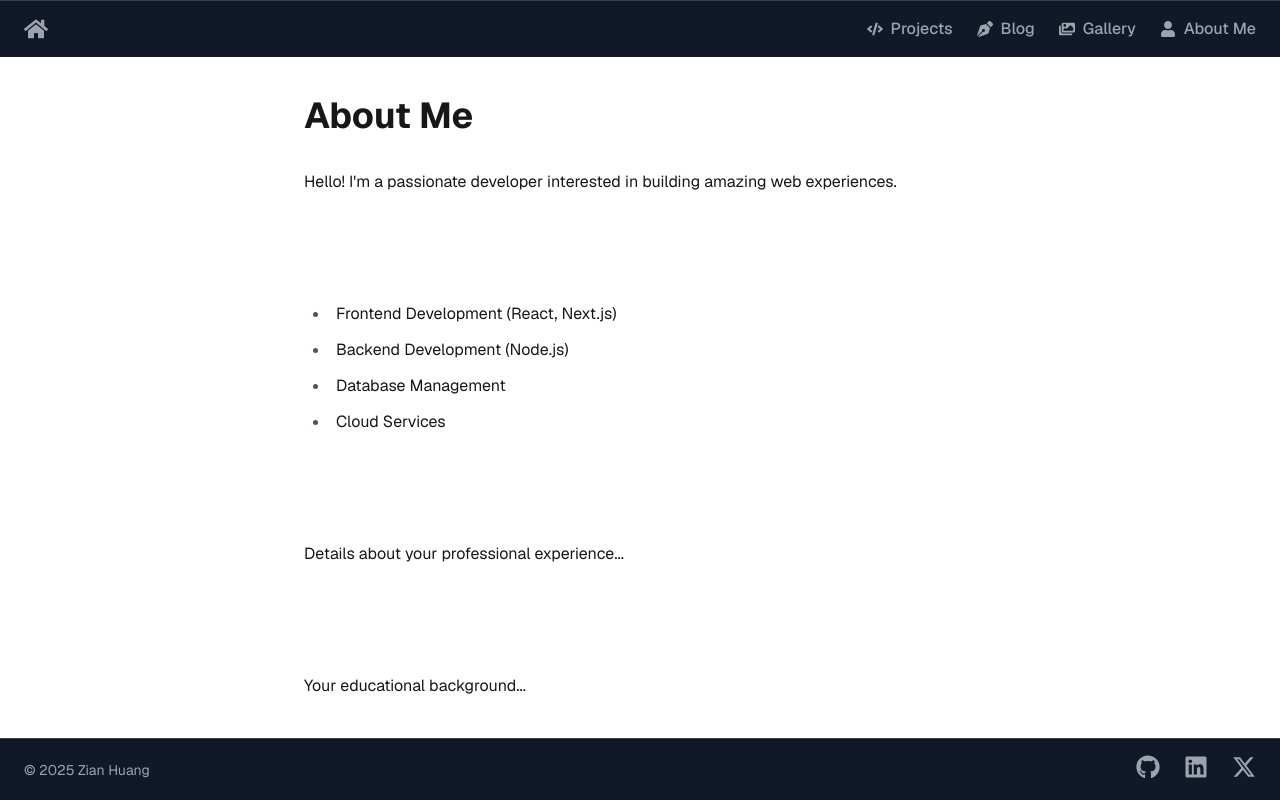
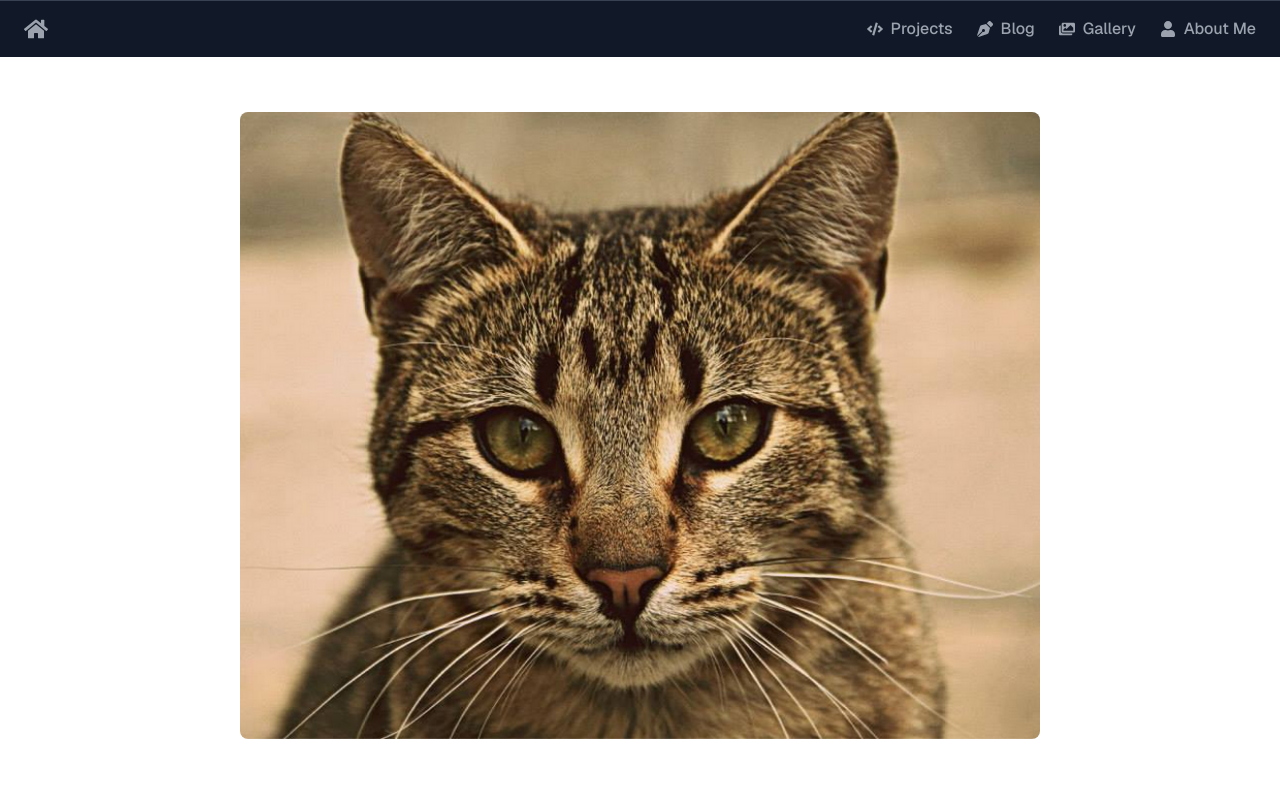
Before and after one commit to zianonlyhk/personal-website, a Next.js app: page /about in a window 1280 px wide. Shown: the top 800 px of the page. Built offline with nearby package versions, Linux system fonts and the light colour scheme.

Commit message:
Enhance About page with image and nav bar always on top

```diff
--- a/src/app/about/page.tsx
+++ b/src/app/about/page.tsx
@@ -1,6 +1,19 @@
+import Image from 'next/image';
+
 export default function About() {
     return (
-        <div className="h-full flex flex-col items-center justify-center p-8">
+        <div className="h-full flex flex-col items-center justify-center p-8 font-[family-name:var(--font-geist-sans)]">
+            <main className="flex flex-col gap-8 items-center sm:items-start">
+                <div>
+                    <Image
+                        src="/about/test.png"
+                        alt="About me image"
+                        width={800}
+                        height={400}
+                        className="mb-8 rounded-lg"
+                    />
+                </div>
+
                 <div className="max-w-2xl w-full">
                     <h1 className="text-4xl font-bold mb-8">About Me</h1>
                     <div className="prose prose-invert">
@@ -24,6 +37,7 @@ export default function About() {
                         </p>
                     </div>
                 </div>
+            </main>
         </div>
     );
 }
--- a/src/app/layout.tsx
+++ b/src/app/layout.tsx
@@ -22,7 +22,7 @@ export default function RootLayout({
         <html lang="en" className="h-full">
             <body className={`${geistSans.variable} ${geistMono.variable} font-sans antialiased h-full flex flex-col`}>
                 <Navbar />
-                <main className="flex-1">
+                <main className="flex-1 p-20">
                     {children}
                 </main>
                 <Footer />
--- a/src/components/layout/Navbar.tsx
+++ b/src/components/layout/Navbar.tsx
@@ -4,7 +4,7 @@ import Link from 'next/link';
 
 const Navbar = () => {
     return (
-        <nav className="w-full border-t border-gray-700 py-4 px-6 bg-gray-900 text-gray-400">
+        <nav className="fixed top-0 left-0 w-full z-50 border-t border-gray-700 py-4 px-6 bg-gray-900 text-gray-400">
             <div className="container mx-auto flex justify-between items-center">
                 {/* Left side - Home icon */}
                 <div className="flex items-center">
```
Also changed, not shown: public/about/test.png (added). Lines whose indentation alone changed are shown as unchanged.
